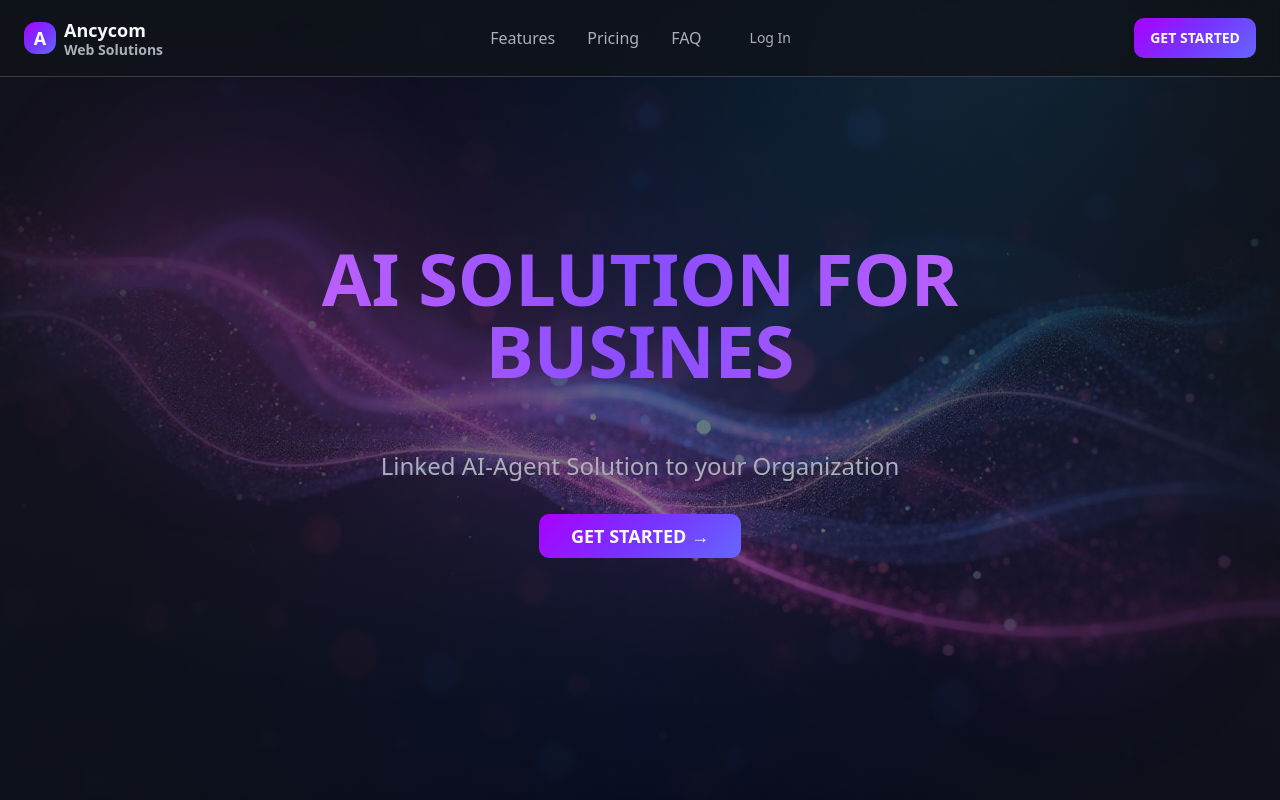
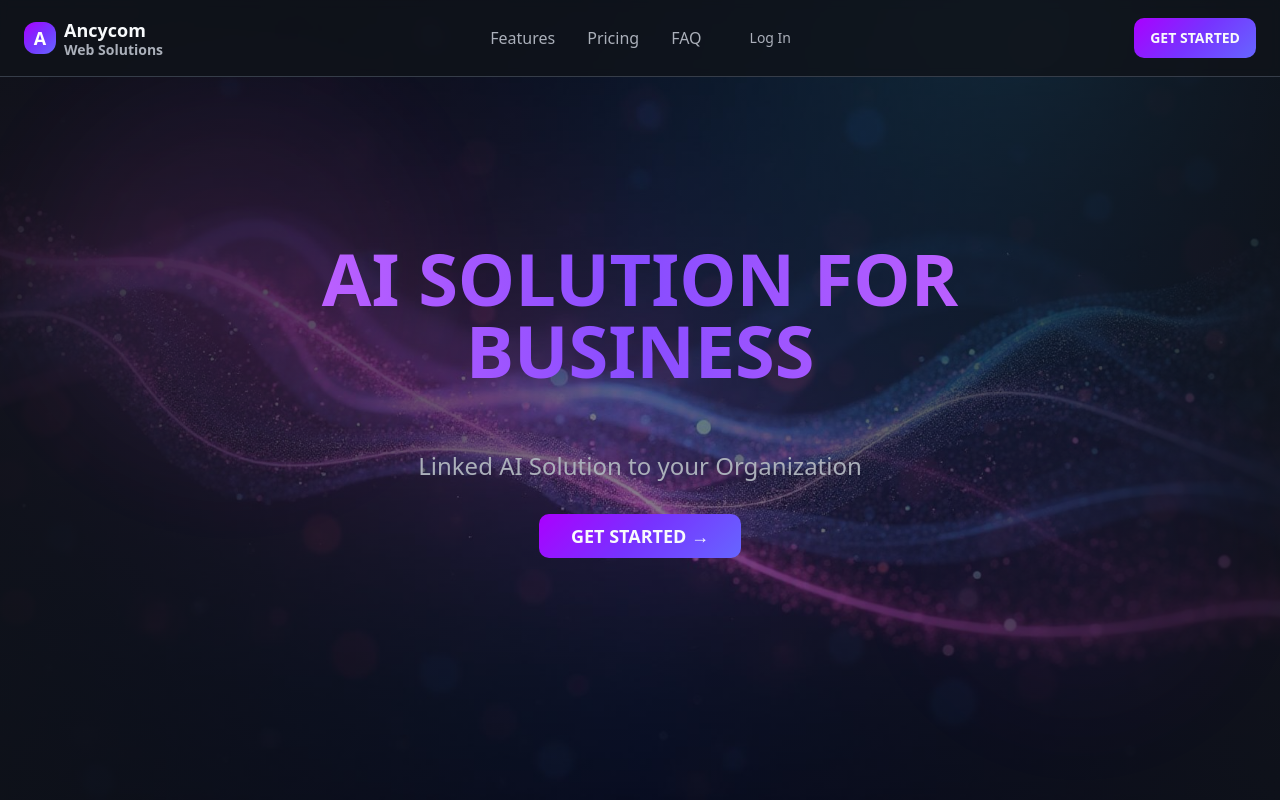
Before and after one commit to clementngtop1/wix-clone-wizard, a React (Vite) app: page / in a window 1280 px wide. Shown: the top 800 px of the page. Built offline with nearby package versions, Linux system fonts and the light colour scheme; the HTML template or start-up script is replaced by a standard one.

Commit message:
Update Hero.tsx

```diff
--- a/src/components/Hero.tsx
+++ b/src/components/Hero.tsx
@@ -22,11 +22,11 @@ const Hero = () => {
       {/* Content */}
       <div className="relative z-10 text-center max-w-4xl mx-auto px-6">
         <h1 className="text-5xl md:text-7xl font-bold mb-16 leading-tight bg-gradient-to-r from-primary via-accent to-primary bg-clip-text text-transparent animate-in slide-in-from-bottom duration-1000">
-          AI SOLUTION FOR BUSINES
+          AI SOLUTION FOR BUSINESS
         </h1>
 
         <p className="text-xl md:text-2xl text-muted-foreground mb-8 animate-in slide-in-from-bottom delay-300 duration-1000">
-          Linked AI-Agent Solution to your Organization
+          Linked AI Solution to your Organization
         </p>
 
         <Button
```
